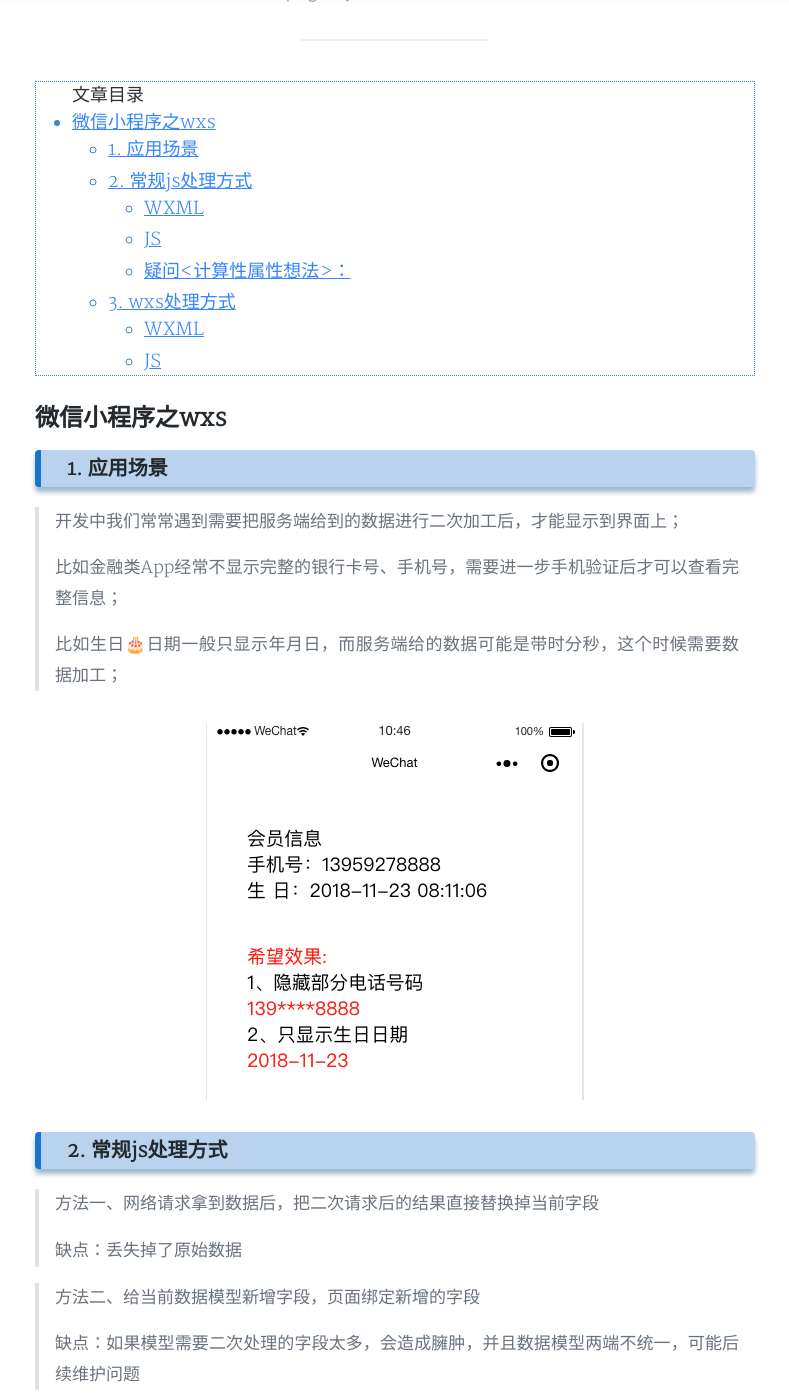
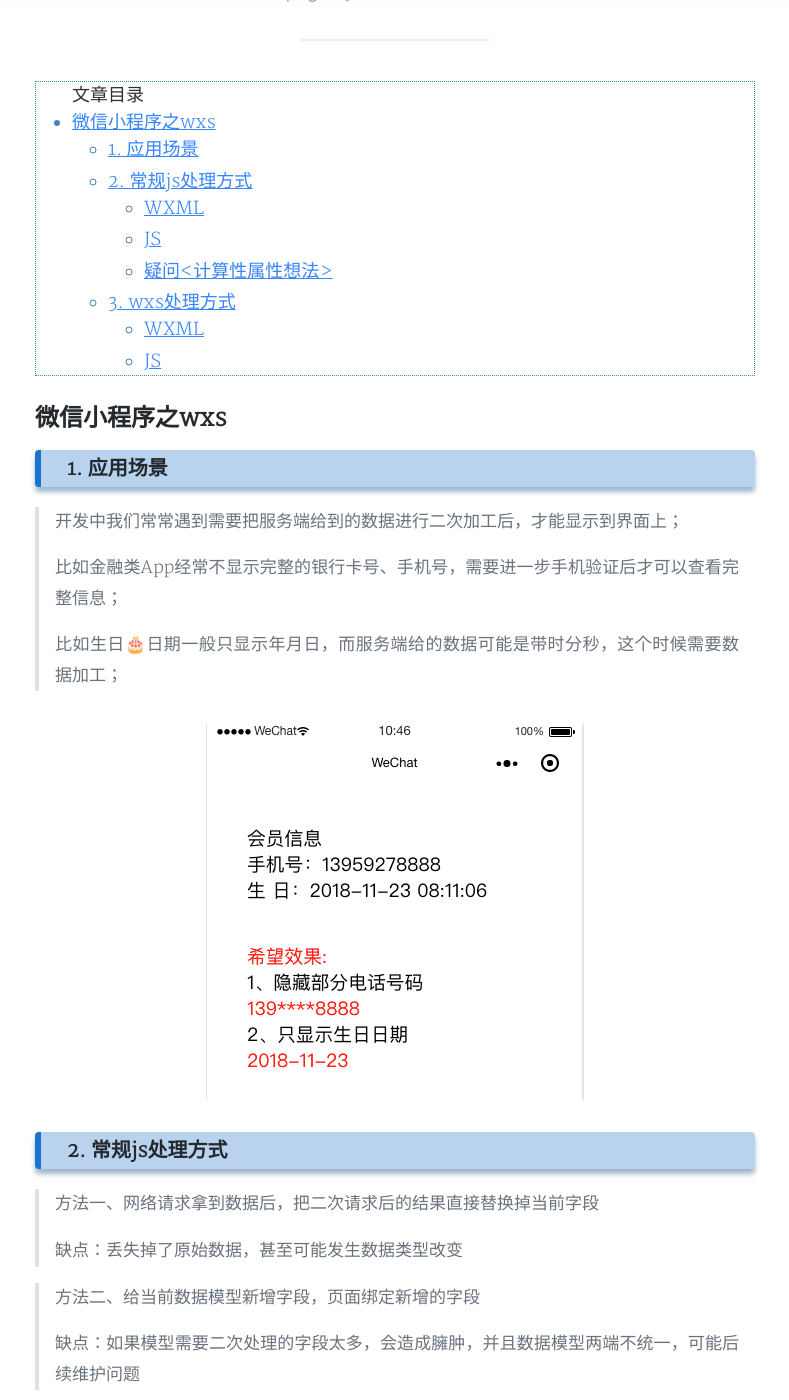
Before and after one commit to shmchen/shmchen.github.io, a Jekyll site: the page built from _posts/2019-01-24-微信小程序之wxs.md, in a window 1280 px wide and 1400 px high, scrolled down 485 px. Shown: the whole window, without its empty margins (245-1034 px from the left). Built offline with Jekyll 4.4.1, drawn with Linux system fonts in a browser that asks for light colours; nearby versions of some CDN libraries; a style sheet for code colours, icons or effects is not loaded; some of the changed text lies outside the part shown.

Commit message:
更新文章

````diff
--- a/_posts/2019-01-24-微信小程序之wxs.md
+++ b/_posts/2019-01-24-微信小程序之wxs.md
@@ -30,7 +30,7 @@
 
 > 方法一、网络请求拿到数据后，把二次请求后的结果直接替换掉当前字段
 >
-> 缺点：丢失掉了原始数据
+> 缺点：丢失掉了原始数据，甚至可能发生数据类型改变
 
 
 
@@ -115,7 +115,7 @@
 
 ```
 
-#### 疑问<计算性属性想法>：
+#### 疑问<计算性属性想法>
 
 >其实上述的需求是常见的计算性属性问题，以上处理方式不利于大面积出现该问题时使用；
 >
````
